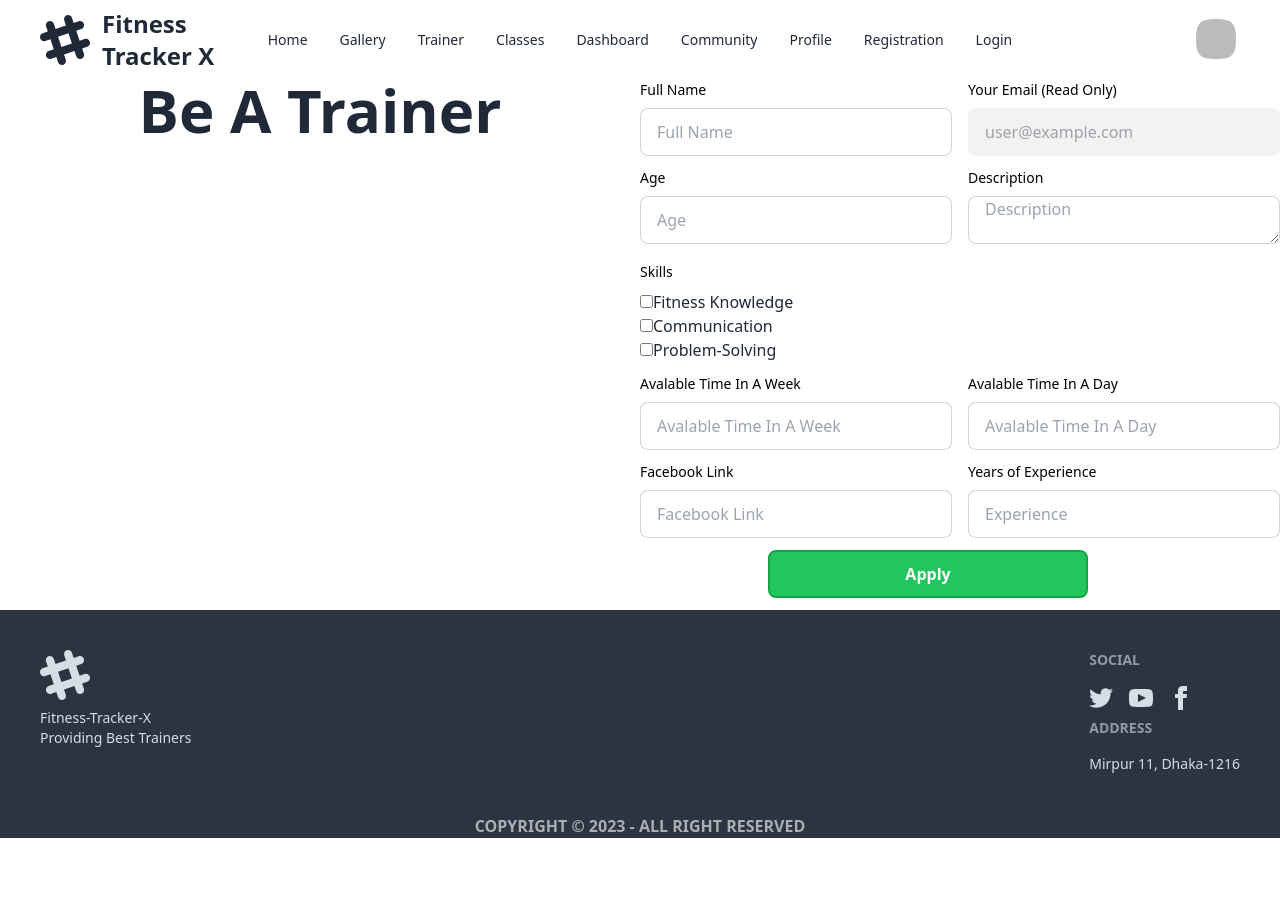
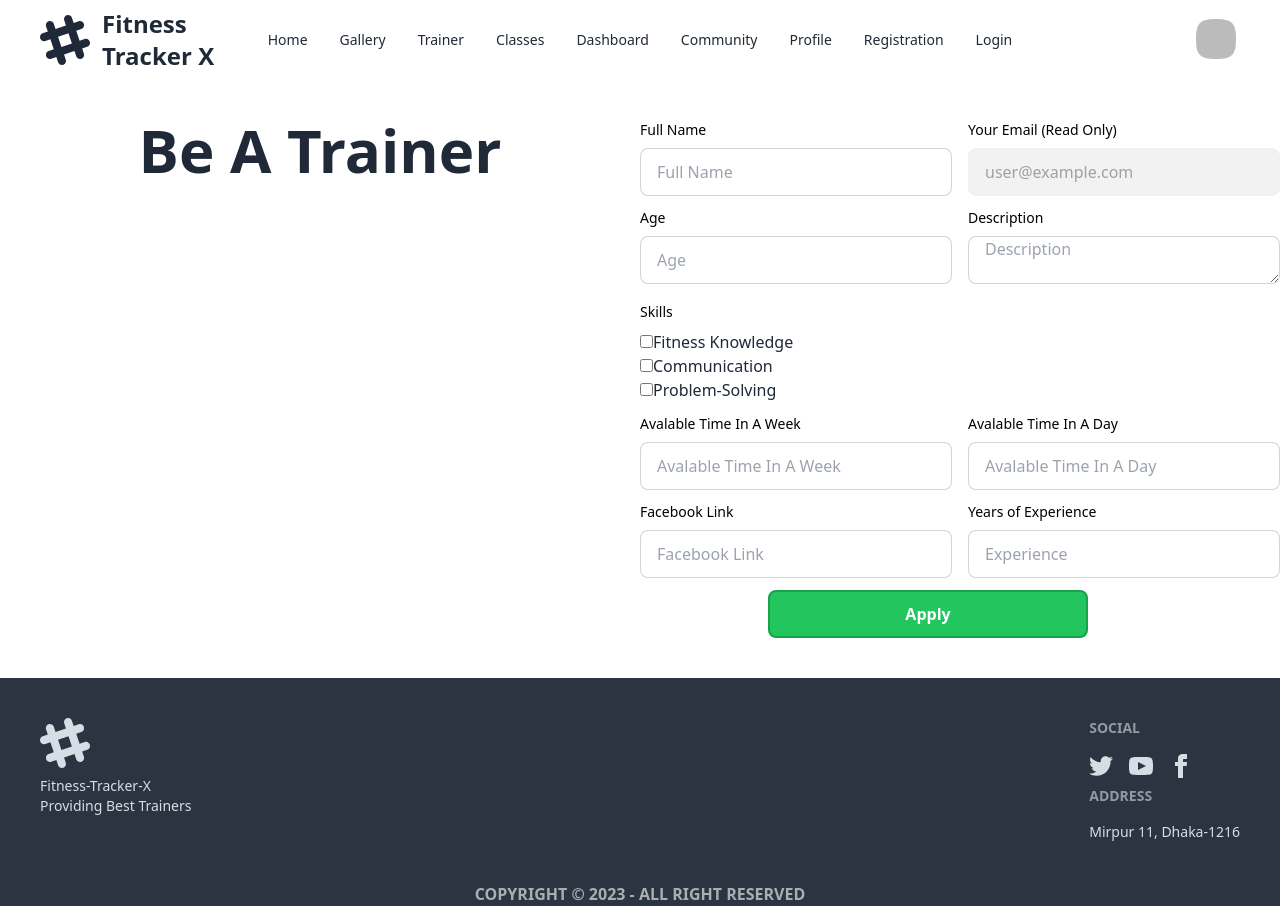
Before and after one commit to NFRIDOY/fitness-tracker-x-client, a React (Vite) app: page /BeATrainer in a window 1280 px wide. Before the commit the page ends 846 px from the top, so only its background shows below. Built offline with nearby package versions, Linux system fonts and the light colour scheme; no server answers; sample sign-in values are in the browser's storage.

Commit message:
Container added

```diff
--- a/src/components/BeATrainer/BeATrainer.jsx
+++ b/src/components/BeATrainer/BeATrainer.jsx
@@ -3,6 +3,7 @@ import toast from 'react-hot-toast';
 import useAuth from '../../hook/useAuth';
 import useAxios from '../../hook/useAxios';
 import Header1 from './../Headers/Header1';
+import Container from '../../components/Container/Container';
 
 export default function BeATrainer() {
 
@@ -54,6 +55,7 @@ export default function BeATrainer() {
     }
 
     return (
+        <Container>
             <div className='flex'>
                 <div className="w-1/2">
                     <Header1>
@@ -136,5 +138,6 @@ export default function BeATrainer() {
                     console.log(user)
                 }
             </div >
+        </Container>
     )
 }
--- a/src/hook/useAxios.jsx
+++ b/src/hook/useAxios.jsx
@@ -5,8 +5,8 @@ import axios from "axios";
 
 
 const instance = axios.create({
-    // baseURL: 'http://localhost:5000/api/v1',
-    baseURL: 'https://fitness-tracker-x-server-db.vercel.app/api/v1',
+    baseURL: 'http://localhost:5000/api/v1',
+    // baseURL: 'https://fitness-tracker-x-server-db.vercel.app/api/v1',
     withCredentials: true
 })
 
```
Lines whose indentation alone changed are shown as unchanged.
